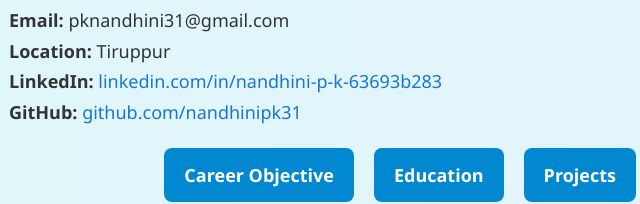
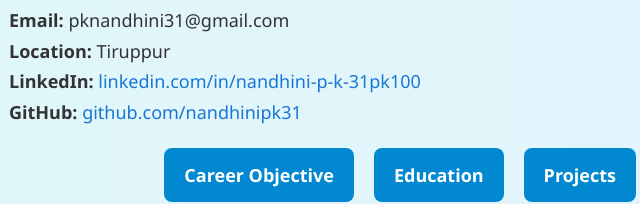
Before and after one commit to nandhinipk31/nandhini_pk_portfolio, a plain HTML site: page index.html in a window 1280 px wide. Shown: the part 616-820 px from the top of the page, 11-651 px from the left. Drawn offline with Linux system fonts and the light colour scheme.

Commit message:
Update index.html

```diff
--- a/index.html
+++ b/index.html
@@ -55,7 +55,7 @@
       <p><strong>Phone:</strong> 9578168420</p>
       <p><strong>Email:</strong> pknandhini31@gmail.com</p>
       <p><strong>Location:</strong> Tiruppur</p>
-      <p><strong>LinkedIn:</strong> <a href="https://www.linkedin.com/in/nandhini-p-k-63693b283/" target="_blank">linkedin.com/in/nandhini-p-k-63693b283</a></p>
+      <p><strong>LinkedIn:</strong> <a href="https://www.linkedin.com/in/nandhini-p-k-31pk1005/" target="_blank">linkedin.com/in/nandhini-p-k-31pk100</a></p>
       <p><strong>GitHub:</strong> <a href="https://github.com/nandhinipk31" target="_blank">github.com/nandhinipk31</a></p>
     </div>
   </header>
@@ -200,7 +200,7 @@
   <!-- Contact Section -->
   <section id="contact" class="section">
     <h2>Contact</h2>
-    <p>If you'd like to get in touch, feel free to email me at <strong>pknandhini31@gmail.com</strong> or reach out on <a href="https://www.linkedin.com/in/nandhini-p-k-63693b283/" target="_blank">LinkedIn</a>.</p>
+    <p>If you'd like to get in touch, feel free to email me at <strong>pknandhini31@gmail.com</strong> or reach out on <a href="https://www.linkedin.com/in/nandhini-p-k-31pk1005/" target="_blank">LinkedIn</a>.</p>
   </section>
 </body>
 </html>
```
